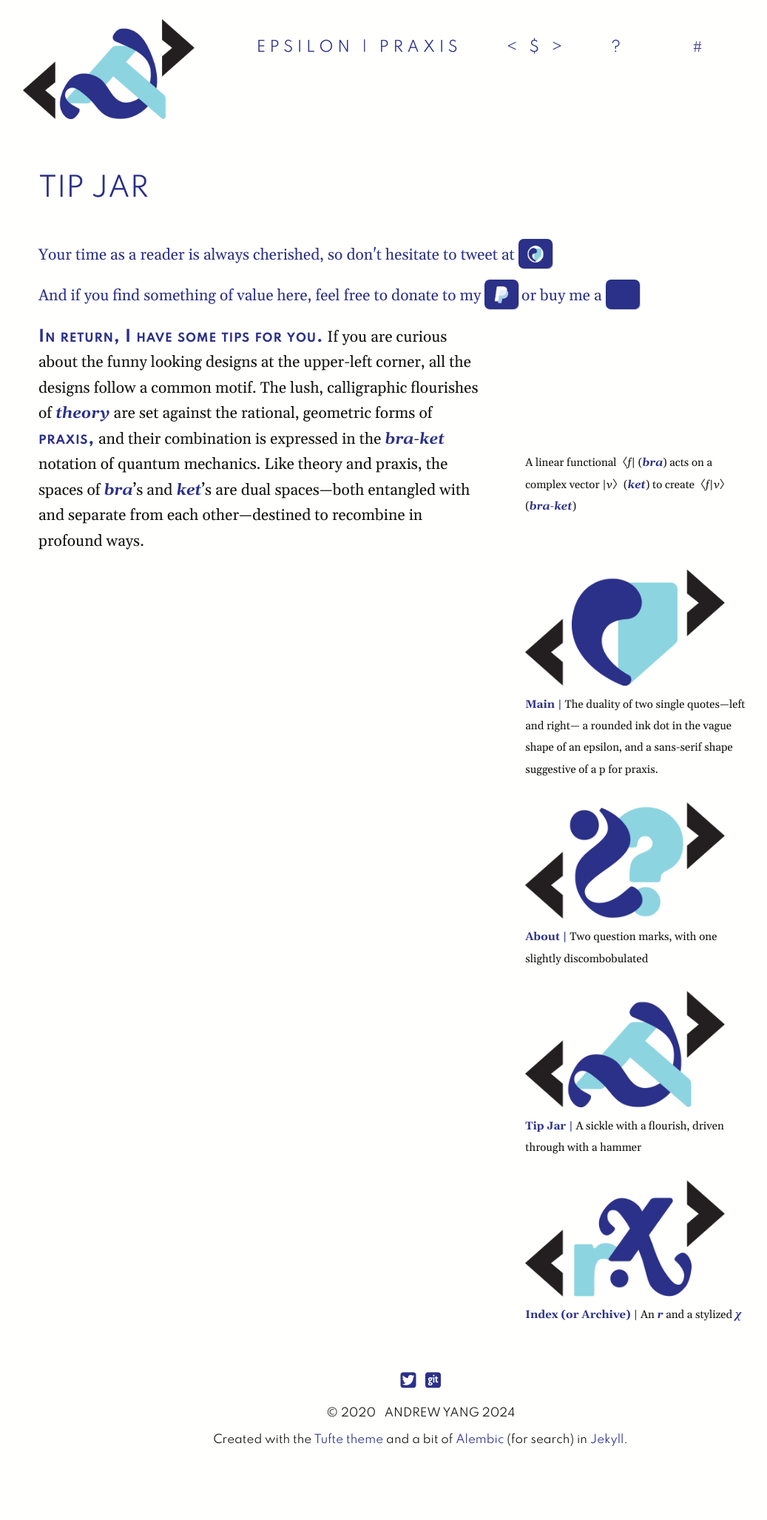
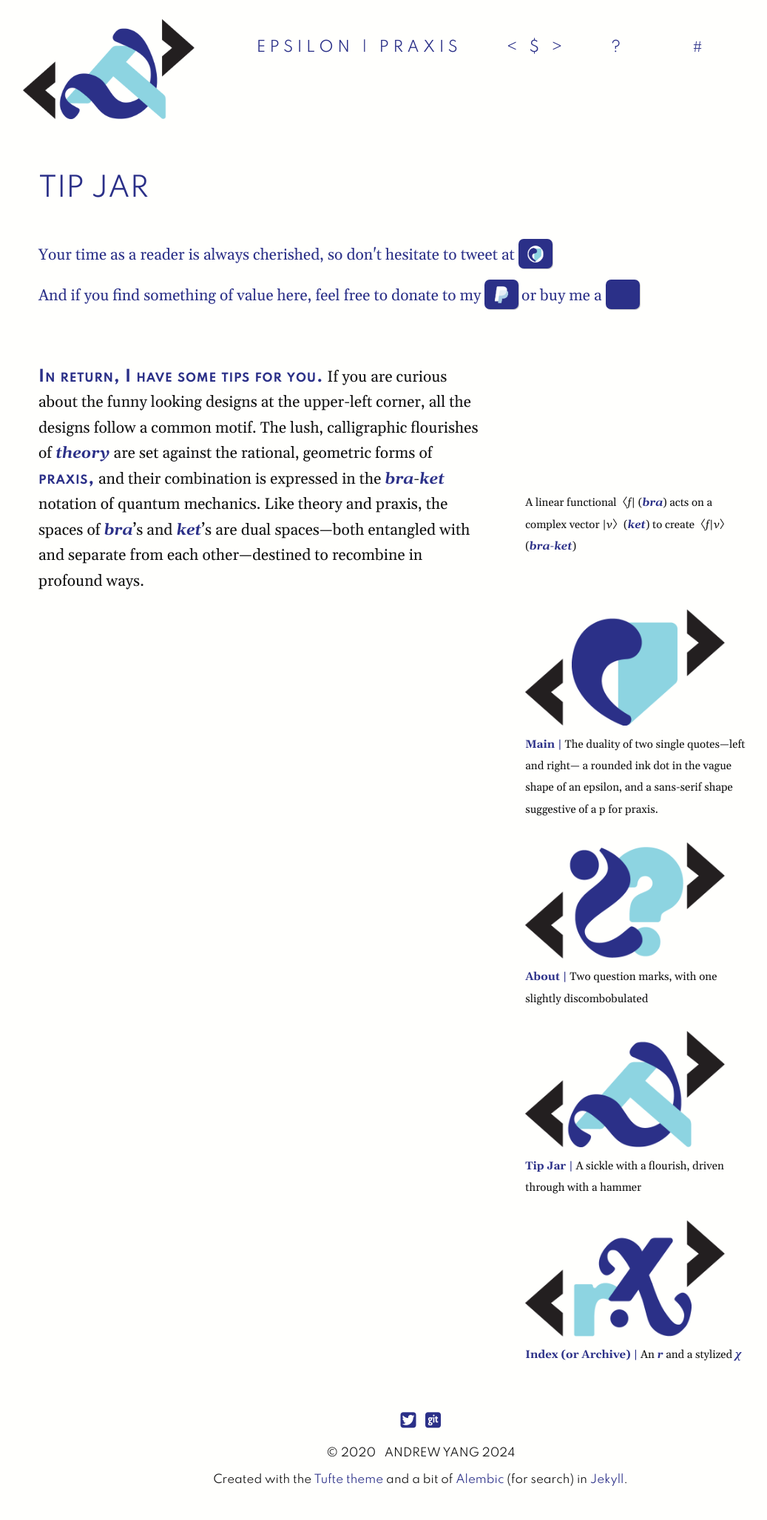
Before and after one commit to AndrewYang2024/AndrewYang2024.github.io, a Jekyll site: the page built from tip_jar/index.md, in a window 1280 px wide. Shown: the whole page at 74% size, without its empty margins (44-1081 px from the left). Built offline with Jekyll 4.4.1, drawn with Linux system fonts in a browser that asks for light colours; nearby versions of some CDN libraries; before the commit the page ends 2001 px from its top, so only the background shows below that.

Commit message:
Update index.md

```diff
--- a/tip_jar/index.md
+++ b/tip_jar/index.md
@@ -10,10 +10,11 @@ picid: "002"
 <a style = "font-size:1.4em;line-height:1.4em; position: relative; top: 0.22em;">  Your time as a reader is always cherished, so don't hesitate to tweet at </a><script type='text/javascript' src='https://epsilonpraxis.com/assets/scripts/twitter_button.js'></script> <script type='text/javascript'>twitter_button.init('', '#2b3088', 'https://twitter.com/AndrewYang2024');twitter_button.draw();</script>
 </div>
 
-<div style = "margin-top:1em">
+<div style = "margin-top:1em; margin-bottom:5em">
 
-<a style = "font-size:1.4em;line-height:1.4em; position: relative; top: 0.22em; margin-bottom:3em" > And if you find something of value here, feel free to donate to my </a> <script type='text/javascript' src='https://epsilonpraxis.com/assets/scripts/paypal_button.js'></script><script type='text/javascript'>paypal_button.init('', '#2b3088', 'https://www.paypal.com/cgi-bin/webscr?cmd=_donations&business=X7UGTGVM27Z3G&currency_code=USD');paypal_button.draw();</script> <a style = "font-size:1.4em;line-height:1.4em; position: relative; top: 0.22em;">  or buy me a </a> <script type='text/javascript' src='https://epsilonpraxis.com/assets/scripts/kofi_button.js'></script><script type='text/javascript'>kofi_button.init('', '#2b3088', 'R6R61HF4F');kofi_button.draw();</script>
+<a style = "font-size:1.4em;line-height:1.4em; position: relative; top: 0.22em;" > And if you find something of value here, feel free to donate to my </a> <script type='text/javascript' src='https://epsilonpraxis.com/assets/scripts/paypal_button.js'></script><script type='text/javascript'>paypal_button.init('', '#2b3088', 'https://www.paypal.com/cgi-bin/webscr?cmd=_donations&business=X7UGTGVM27Z3G&currency_code=USD');paypal_button.draw();</script> <a style = "font-size:1.4em;line-height:1.4em; position: relative; top: 0.22em;">  or buy me a </a> <script type='text/javascript' src='https://epsilonpraxis.com/assets/scripts/kofi_button.js'></script><script type='text/javascript'>kofi_button.init('', '#2b3088', 'R6R61HF4F');kofi_button.draw();</script>
 </div>
+
 
 {% newthought 'In return, I have some tips for you.'%} If you are curious about the funny looking designs at the upper-left corner, all the designs follow a common motif. The lush, calligraphic flourishes of ***theory*** are set against the rational, geometric forms of {% newthought  'praxis,' %} and their combination is expressed in the ***bra***-***ket*** notation of quantum mechanics. {% marginnote 'mn-id-1'  'A linear functional〈*f*| (***bra***)  acts on a complex vector |*v*〉(***ket***) to create〈*f*|*v*〉(***bra-ket***)'   %} Like theory and praxis, the spaces of ***bra***’s and ***ket***’s are dual spaces—both entangled with and separate from each other—destined to recombine in profound ways.
 
```
